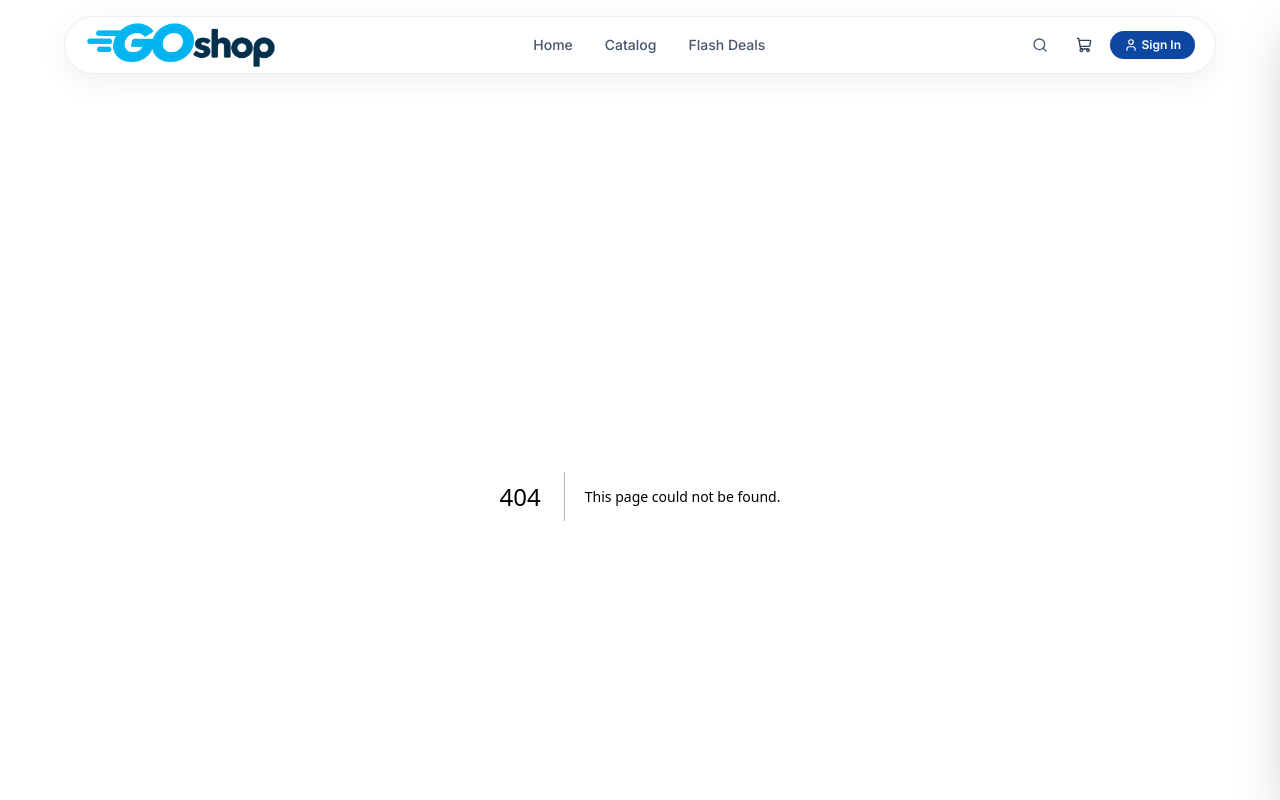
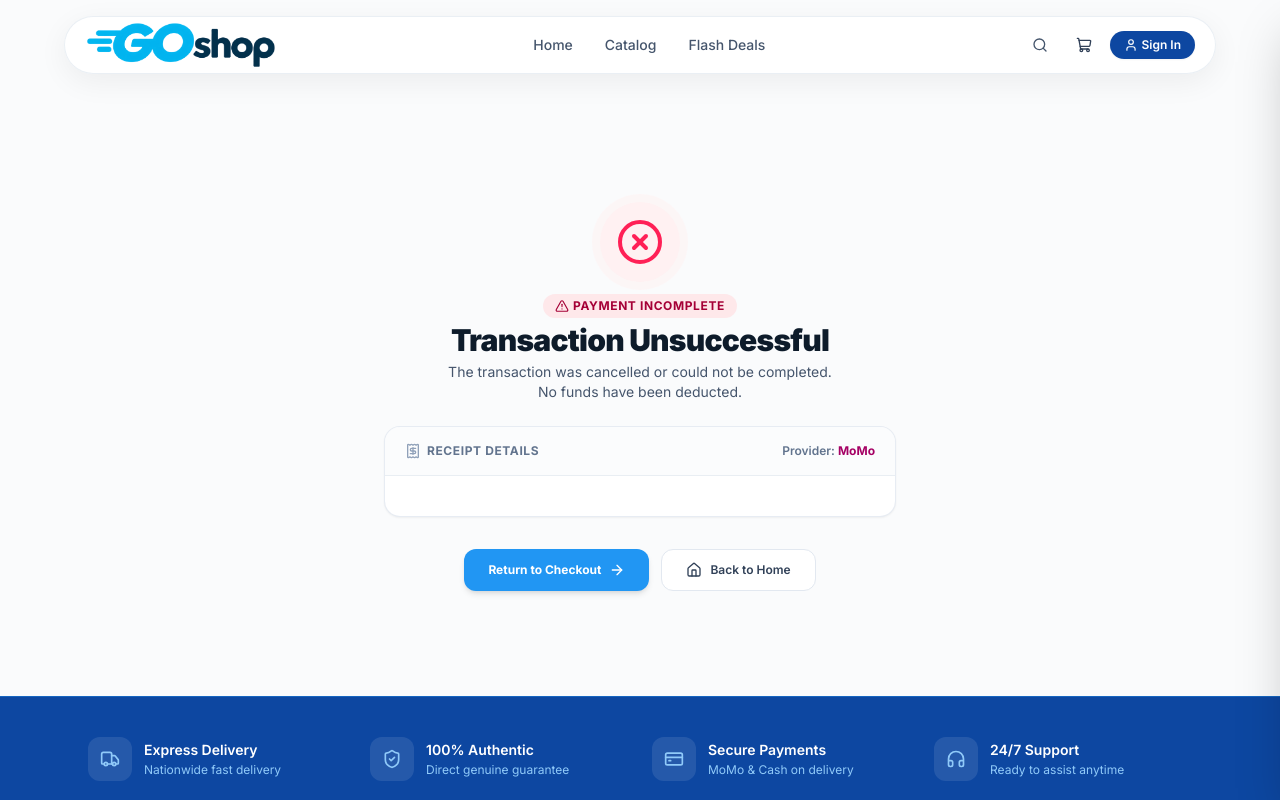
Before and after one commit to hoangphi117/GOshop, a Next.js app in the folder frontend/apps/storefront/: page /payment/result in a window 1280 px wide. Before the commit this address had no page. Shown: the top 800 px of the page. Built offline with nearby package versions, Linux system fonts and the light colour scheme.

Commit message:
feat(payment): configure MoMo return URL, CORS headers, and payment result page

```diff
--- /dev/null
+++ b/frontend/apps/storefront/src/app/payment/result/page.tsx
@@ -0,0 +1,238 @@
+"use client";
+
+import React, { Suspense, useEffect } from "react";
+import { useSearchParams } from "next/navigation";
+import Link from "next/link";
+import {
+  CheckCircle2,
+  XCircle,
+  ShoppingBag,
+  Home,
+  Receipt,
+  ArrowRight,
+  ShieldCheck,
+  AlertTriangle,
+} from "lucide-react";
+import { formatCurrency } from "@/lib/format";
+import { useCartStore } from "@/stores/cart-store";
+
+function PaymentResultContent() {
+  const searchParams = useSearchParams();
+  const removeSelectedItems = useCartStore(
+    (state) => state.removeSelectedItems,
+  );
+
+  // MoMo return URL parameters
+  const resultCode = searchParams.get("resultCode");
+  const orderId = searchParams.get("orderId") || "";
+  const transId = searchParams.get("transId") || "";
+  const amountStr = searchParams.get("amount") || "0";
+  const message = searchParams.get("message") || "";
+  const orderInfo = searchParams.get("orderInfo") || "";
+  const payType = searchParams.get("payType") || "";
+  const responseTime = searchParams.get("responseTime") || "";
+
+  const isSuccess = resultCode === "0";
+  const amount = parseInt(amountStr, 10) || 0;
+
+  // If orderId is in format "ORDERNUMBER_TIMESTAMP", extract clean order number
+  const displayOrderNumber = orderId.includes("_")
+    ? orderId.split("_")[0]
+    : orderId;
+
+  // Clean formatted date from responseTime if available
+  let formattedDate = "";
+  if (responseTime) {
+    const timestamp = parseInt(responseTime, 10);
+    if (!isNaN(timestamp)) {
+      formattedDate = new Date(timestamp).toLocaleString("en-US", {
+        dateStyle: "medium",
+        timeStyle: "short",
+      });
+    }
+  }
+
+  useEffect(() => {
+    if (isSuccess) {
+      removeSelectedItems();
+    }
+  }, [isSuccess, removeSelectedItems]);
+
+  return (
+    <div className="min-h-[75vh] py-8 px-4 flex items-center justify-center">
+      <div className="max-w-lg w-full mx-auto space-y-6">
+        {/* Status Header */}
+        <div className="text-center space-y-3">
+          <div
+            className={`w-20 h-20 rounded-full flex items-center justify-center mx-auto transition-transform ${
+              isSuccess
+                ? "bg-emerald-50 text-emerald-500 ring-8 ring-emerald-50/50"
+                : "bg-rose-50 text-rose-500 ring-8 ring-rose-50/50"
+            }`}
+          >
+            {isSuccess ? (
+              <CheckCircle2 className="w-12 h-12" />
+            ) : (
+              <XCircle className="w-12 h-12" />
+            )}
+          </div>
+
+          <div className="space-y-1">
+            <span
+              className={`inline-flex items-center gap-1 px-3 py-1 rounded-full text-xs font-bold uppercase tracking-wider ${
+                isSuccess
+                  ? "bg-emerald-100/80 text-emerald-800"
+                  : "bg-rose-100/80 text-rose-800"
+              }`}
+            >
+              {isSuccess ? (
+                <>
+                  <ShieldCheck className="w-3.5 h-3.5" />
+                  Payment Successful
+                </>
+              ) : (
+                <>
+                  <AlertTriangle className="w-3.5 h-3.5" />
+                  Payment Incomplete
+                </>
+              )}
+            </span>
+            <h1 className="text-2xl sm:text-3xl font-black text-[#0D1B2A] tracking-tight">
+              {isSuccess
+                ? "Thank You For Your Payment!"
+                : "Transaction Unsuccessful"}
+            </h1>
+            <p className="text-sm text-slate-600 max-w-sm mx-auto">
+              {isSuccess
+                ? "Your transaction has been processed securely via MoMo E-Wallet."
+                : message ||
+                  "The transaction was cancelled or could not be completed. No funds have been deducted."}
+            </p>
+          </div>
+        </div>
+
+        {/* Transaction Summary Card */}
+        <div className="bg-white rounded-2xl border border-slate-200/80 shadow-xs overflow-hidden">
+          <div className="px-5 py-4 bg-slate-50/60 border-b border-slate-200/70 flex items-center justify-between">
+            <span className="text-xs font-bold uppercase tracking-wider text-slate-500 flex items-center gap-1.5">
+              <Receipt className="w-4 h-4 text-slate-400" />
+              Receipt Details
+            </span>
+            <span className="text-xs font-semibold text-slate-500">
+              Provider: <span className="font-bold text-[#A50064]">MoMo</span>
+            </span>
+          </div>
+
+          <div className="p-5 space-y-3 text-xs">
+            {displayOrderNumber && (
+              <div className="flex justify-between items-center py-1 border-b border-slate-100">
+                <span className="text-slate-500">Order Reference</span>
+                <span className="font-bold text-[#0D47A1]">
+                  #{displayOrderNumber}
+                </span>
+              </div>
+            )}
+
+            {transId && (
+              <div className="flex justify-between items-center py-1 border-b border-slate-100">
+                <span className="text-slate-500">MoMo Transaction ID</span>
+                <span className="font-mono font-medium text-slate-700">
+                  {transId}
+                </span>
+              </div>
+            )}
+
+            {amount > 0 && (
+              <div className="flex justify-between items-center py-1 border-b border-slate-100">
+                <span className="text-slate-500">Amount Paid</span>
+                <span className="text-sm font-black text-emerald-600">
+                  {formatCurrency(amount)}
+                </span>
+              </div>
+            )}
+
+            {orderInfo && (
+              <div className="flex justify-between items-center py-1 border-b border-slate-100">
+                <span className="text-slate-500">Order Note</span>
+                <span className="text-slate-700 font-medium truncate max-w-[240px]">
+                  {orderInfo}
+                </span>
+              </div>
+            )}
+
+            {payType && (
+              <div className="flex justify-between items-center py-1 border-b border-slate-100">
+                <span className="text-slate-500">Payment Channel</span>
+                <span className="font-medium text-slate-700 uppercase">
+                  {payType}
+                </span>
+              </div>
+            )}
+
+            {formattedDate && (
+              <div className="flex justify-between items-center py-1">
+                <span className="text-slate-500">Transaction Time</span>
+                <span className="text-slate-700 font-medium">
+                  {formattedDate}
+                </span>
+              </div>
+            )}
+          </div>
+        </div>
+
+        {/* Action Buttons */}
+        <div className="flex flex-col sm:flex-row gap-3 justify-center pt-2">
+          {isSuccess ? (
+            <>
+              <Link
+                href="/account/orders"
+                className="px-6 py-3 rounded-xl bg-[#2196F3] text-white text-xs font-bold hover:bg-[#0D47A1] transition-all shadow-md flex items-center justify-center gap-2"
+              >
+                View My Orders
+                <ArrowRight className="w-4 h-4" />
+              </Link>
+              <Link
+                href="/products"
+                className="px-6 py-3 rounded-xl bg-white border border-slate-200 text-slate-700 text-xs font-semibold hover:bg-slate-50 transition-all flex items-center justify-center gap-2"
+              >
+                <ShoppingBag className="w-4 h-4" />
+                Continue Shopping
+              </Link>
+            </>
+          ) : (
+            <>
+              <Link
+                href="/checkout"
+                className="px-6 py-3 rounded-xl bg-[#2196F3] text-white text-xs font-bold hover:bg-[#0D47A1] transition-all shadow-md flex items-center justify-center gap-2"
+              >
+                Return to Checkout
+                <ArrowRight className="w-4 h-4" />
+              </Link>
+              <Link
+                href="/"
+                className="px-6 py-3 rounded-xl bg-white border border-slate-200 text-slate-700 text-xs font-semibold hover:bg-slate-50 transition-all flex items-center justify-center gap-2"
+              >
+                <Home className="w-4 h-4" />
+                Back to Home
+              </Link>
+            </>
+          )}
+        </div>
+      </div>
+    </div>
+  );
+}
+
+export default function PaymentResultPage() {
+  return (
+    <Suspense
+      fallback={
+        <div className="min-h-[75vh] flex items-center justify-center">
+          <div className="animate-spin rounded-full h-10 w-10 border-b-2 border-[#2196F3]" />
+        </div>
+      }
+    >
+      <PaymentResultContent />
+    </Suspense>
+  );
+}
```
Also changed, not shown: 2 other files (tests, documents, lock files or other folders).
